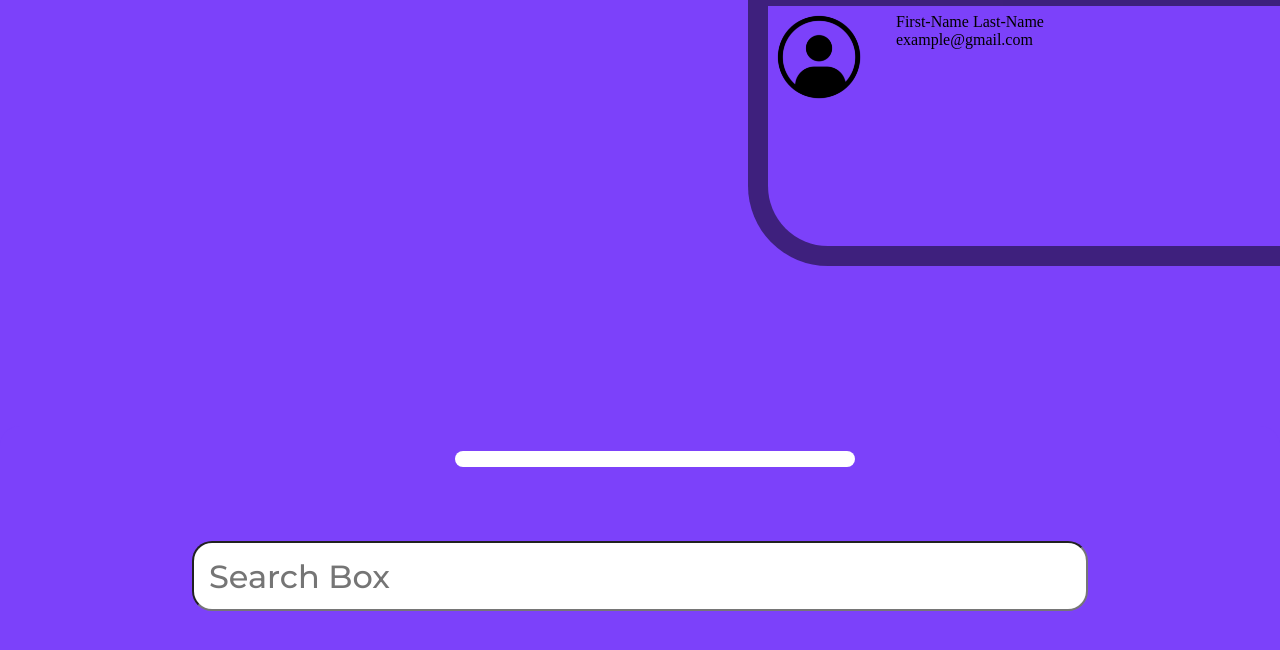
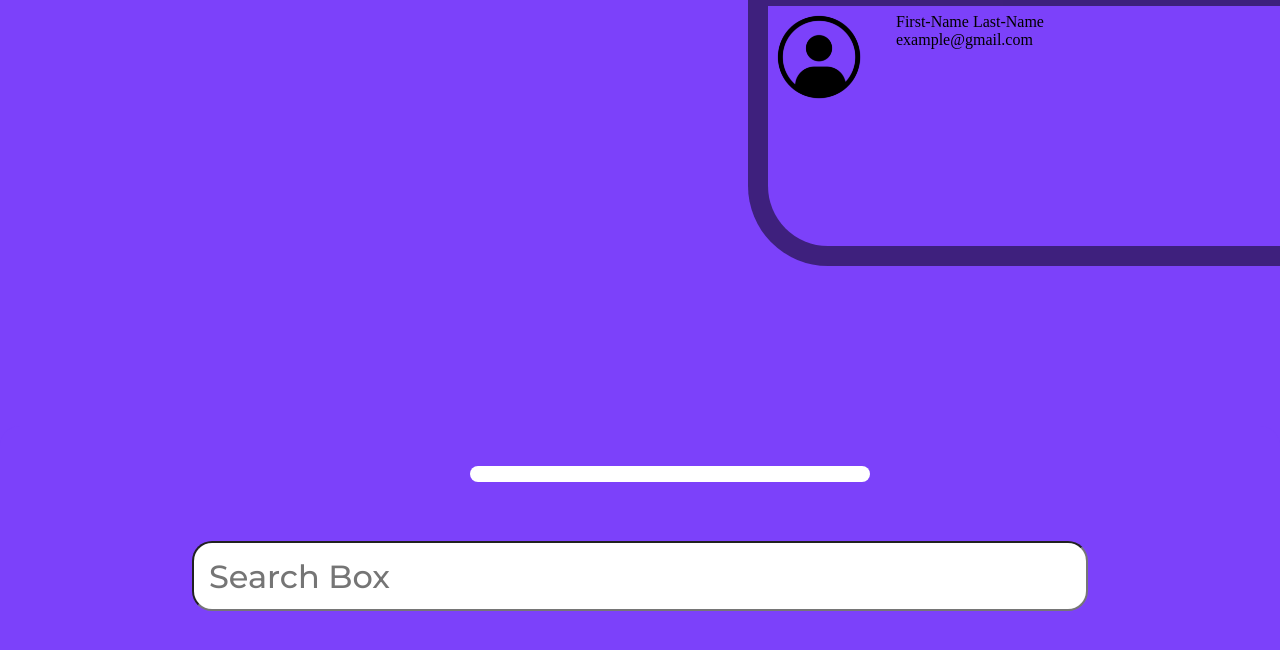
Before and after one commit to iAmSamFlo/YWH_PVK, a website: page public/index.html in a window 1280 px wide. Shown: the part 94-744 px from the top of the page. Drawn offline with Linux system fonts and the light colour scheme; some packages are replaced by stand-ins of ours.

Commit message:
bigger margin to rollupbtn

```diff
--- a/public/styles/style.css
+++ b/public/styles/style.css
@@ -104,7 +104,7 @@
   top: 10px; /* Position at the top of the menu */
   left: 50%; /* Center horizontally */
   transform: translateX(-50%); /* Center horizontally */
-  margin: 15px;
+  margin: 30px;
 }
 #InputField{
   position: absolute;
```
